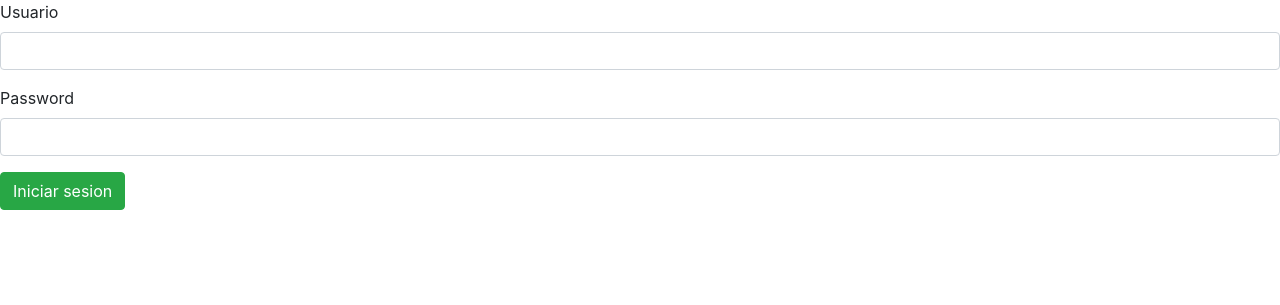
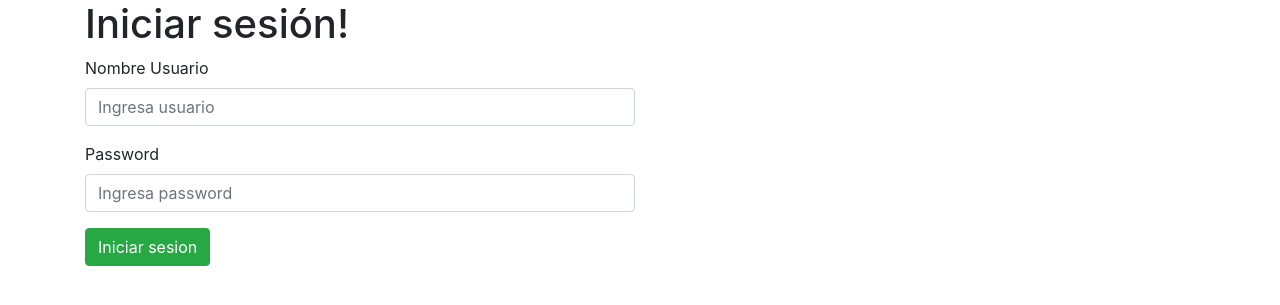
Before and after one commit to paulamorales08/Libreria_Vitual_Bictia, a PHP site: page /Libreria_Vitual_Bictia/usuarios/login.php in a window 1280 px wide. Shown: the top 305 px of the page. Run offline with PHP 8.4, Linux system fonts and the light colour scheme.

Commit message:
Registro de usuarios y login realizados.

```diff
--- a/includes/footer.php
+++ b/includes/footer.php
@@ -13,7 +13,7 @@
         Andrés García <br>
         Bryan Piñeros <br>
         Julián Rivera<br>
-        Paula MOrales<br>
+        Paula Morales<br>
         Redvers Escobar.
 
     </div>
--- a/includes/header.php
+++ b/includes/header.php
@@ -1,4 +1,5 @@
 <?php
+    session_start();
     echo "Este es el encabezado <br>";
 ?>
 
--- a/usuarios/login.php
+++ b/usuarios/login.php
@@ -1,37 +1,73 @@
-<!DOCTYPE html>
-<html lang="en">
+<?php
+require('../Conn/Database.php');
+$Holi = new Databse();
+
+session_start();
+
+if (isset($_SESSION["id_usuario"])) {
+    header("Location: http://localhost//Libreria_Vitual_Bictia/");
+}
+
+if (!empty($_POST)) {
+    $usuario = $_POST['Usuario'];
+    $password = $_POST['Password'];
+    $error = '';
+
+    $sha1_pass = $password;
+
+    $sql = "SELECT * FROM usuarios WHERE nombreUsuario = '$usuario' AND contrasena = '$sha1_pass'";
+    $result = mysqli_query($Holi->connectToDatabase(),$sql);
+    $rows = $result->num_rows;
+
+
+
+    if ($rows > 0) {
+        $row = $result->fetch_assoc();
+        $_SESSION['idUsuario'] = $row['idUsuario'];
+        $_SESSION['rol'] = $row['idRol'];
+        $_SESSION['Nombre'] = $row['nombres'];
+        $_SESSION['Apellido'] = $row['apellidos'];
+
+        header("location: http://localhost//Libreria_Vitual_Bictia/");
+    } else {
+        $error = "Usuario o Password incorrectos. Por favor intente de nuevo";
+    }
+}
+?>
+<html>
 
 <head>
-    <meta charset="UTF-8">
-    <meta name="viewport" content="width=device-width, initial-scale=1.0">
-    <title>Inicio sesion!</title>
-    <link rel="stylesheet" href="https://stackpath.bootstrapcdn.com/bootstrap/4.4.1/css/bootstrap.min.css" integrity="sha384-Vkoo8x4CGsO3+Hhxv8T/Q5PaXtkKtu6ug5TOeNV6gBiFeWPGFN9MuhOf23Q9Ifjh" crossorigin="anonymous">
+<link rel="stylesheet" href="https://stackpath.bootstrapcdn.com/bootstrap/4.4.1/css/bootstrap.min.css" integrity="sha384-Vkoo8x4CGsO3+Hhxv8T/Q5PaXtkKtu6ug5TOeNV6gBiFeWPGFN9MuhOf23Q9Ifjh" crossorigin="anonymous">
+    <title>Login</title>
 </head>
 
-<body>
 
-<?php
+<div class="container">
+    <h1> Iniciar sesión! </h1>
+    <form method="POST" enctype="multipart/form-data">
 
-if(isset($_POST) && !empty($_POST)){
-    include('usuarios.php');
-    $usuario = new Usuario();
-    $usuario->consultaUsuario($_POST);
-}
+      <div class="form-row">
+        <div class="form-group col-md-6">
+          <label for="Usuario">Nombre Usuario</label>
+          <input type="text" class="form-control" id="Usuario" name="Usuario" placeholder="Ingresa usuario" required max="50">
+        </div>
+      </div>
 
-?>
-    <form method="POST">
-        <div class="form-group">
-            <label for="Usuario">Usuario</label>
-            <input type="text" class="form-control" id="Usuario" name="Usuario" >
+      <div class="form-row">
+        <div class="form-group col-md-6">
+          <label for="Password">Password</label>
+          <input type="Password" class="form-control" id="Password" name="Password" placeholder="Ingresa password" required max="50">
+        </div>
+      </div>
 
-        </div>
-        <div class="form-group">
-            <label for="Password">Password</label>
-            <input type="password" class="form-control" id="Password" name="Password">
-        </div>
+      <div class="clearfix">
+        <button class="btn btn-success float-left" type="submit">Iniciar sesion</button>
 
-        <button type="submit" class="btn btn-success">Iniciar sesion</button>
+      </div>
     </form>
+  </div>
+
+    <div style="font-size:16px; color:#cc0000;"><?php echo isset($error) ? utf8_decode($error) : ''; ?></div>
 </body>
 
 </html>
--- a/usuarios/registroUsuario.php
+++ b/usuarios/registroUsuario.php
@@ -42,7 +42,7 @@ if(isset($_POST) && !empty($_POST)){
         </div>
         <div class="form-group col-md-6">
           <label for="Contrasena">Contraseña</label>
-          <input type="password" class="form-control" id="Contrasena" name="Contrasena" placeholder="Ingresa una contraseña" required max="100">
+          <input type="password" class="form-control" id="Contrasena" name="Contrasena" placeholder="Ingresa una contraseña" required max="100" pattern="[A-Za-z][A-Za-z0-9]*[0-9][A-Za-z0-9]*" >
         </div>
       </div>
 
```
Also changed, not shown: usuarios/logOut.php (added, +9 -0 lines), usuarios/usuarios.php (+12 -31 lines), categorias/modificarCat.php (line endings or trailing spaces).
